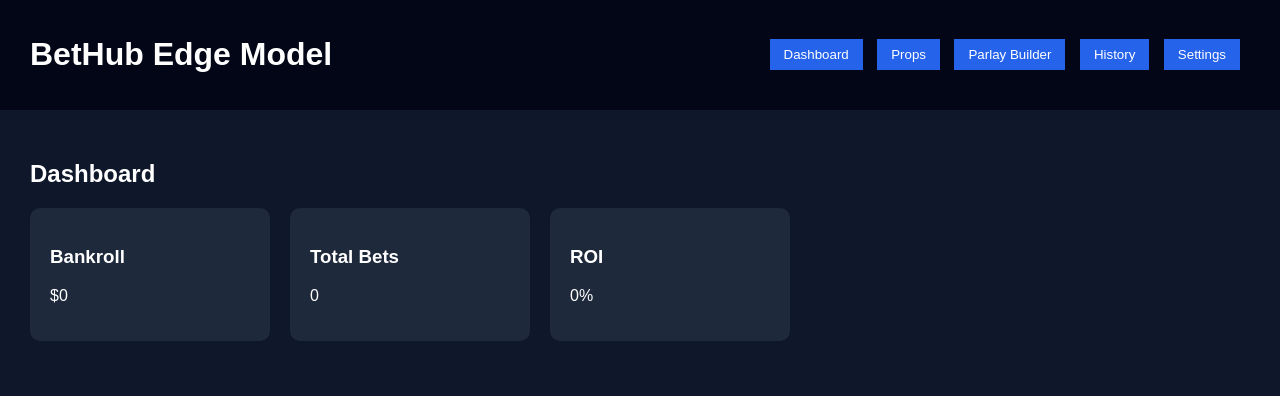
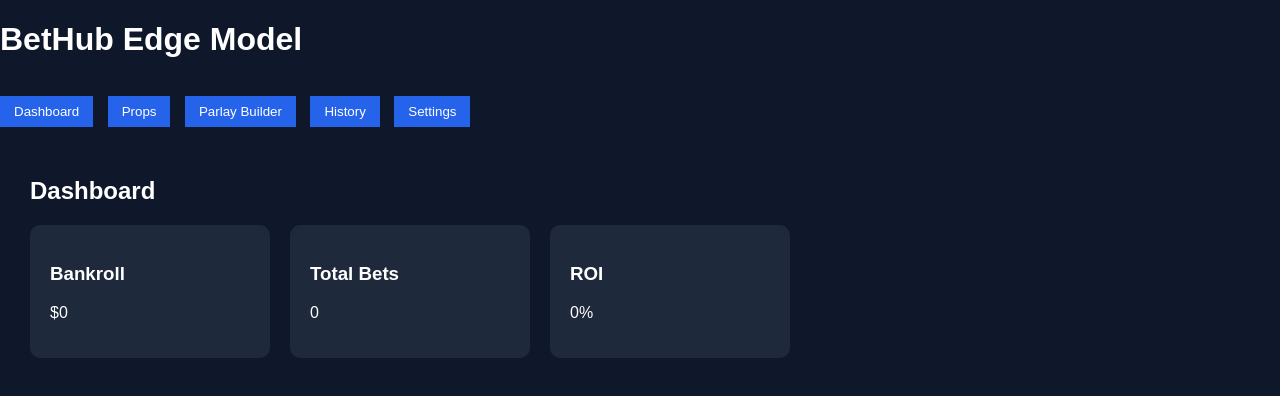
Before and after one commit to ZaspDragon/BetHub, a plain HTML site: page index.html in a window 1280 px wide. Drawn offline with Linux system fonts and the light colour scheme.

Commit message:
Update .topbar styles to flex column layout
Refactor .topbar styles for better layout and spacing.

```diff
--- a/styles.css
+++ b/styles.css
@@ -6,11 +6,12 @@ background:#0f172a;
 color:white;
 }
 
-.topbar{
-display:flex;
-justify-content:space-between;
-align-items:center;
-padding:15px 30px;
+.topbar {
+  display: flex;
+  flex-direction: column;
+  align-items: flex-start;
+  gap: 16px;
+  padding: 20px
 background:#020617;
 }
 
```
